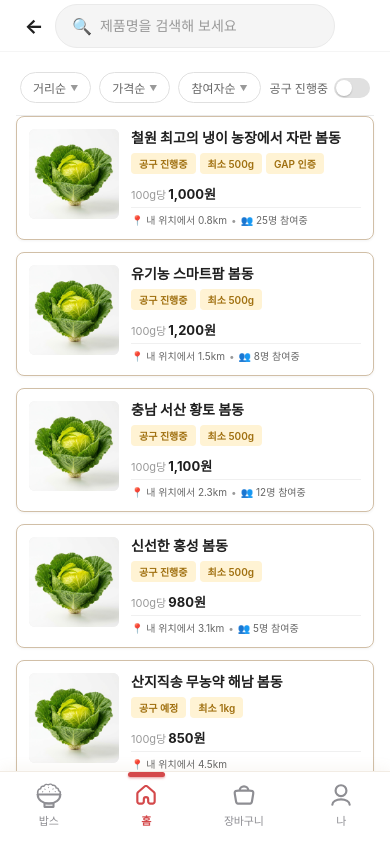
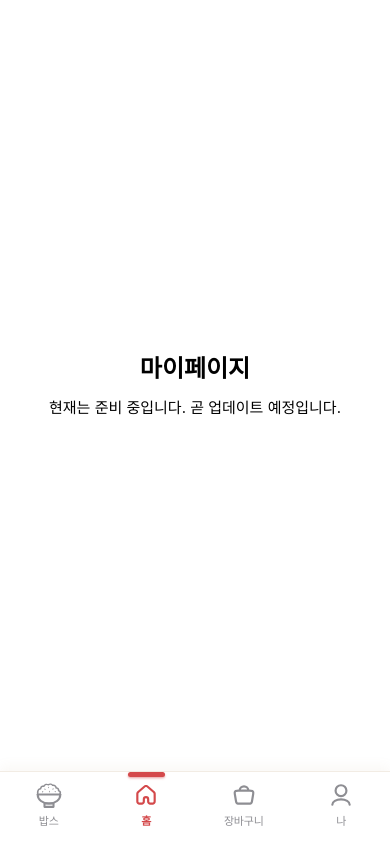
Before and after one commit to nongdamteam/frontend, a React Native app: screen /Profile in a window 390 px wide. Built offline with nearby package versions, Linux system fonts and the light colour scheme.

Commit message:
refactor: 장바구니 및 재품 리스트 등 병합

```diff
--- a/App.tsx
+++ b/App.tsx
@@ -1,19 +1,38 @@
 import React, { useState } from 'react';
 import { StatusBar, StyleSheet, View, useColorScheme } from 'react-native';
 import { SafeAreaProvider } from 'react-native-safe-area-context';
-import { NavigationContainer } from '@react-navigation/native';
+import { NavigationContainer, createNavigationContainerRef } from '@react-navigation/native';
 
 import RootNavigator from '@/navigation/RootNavigator';
 import BottomNavigationBar, { TabType } from '@/components/common/BottomNavigationBar';
+import { RootStackParamList } from './src/navigation/types';
 import { COLORS } from './src/theme/colors';
+
+const navigationRef = createNavigationContainerRef<RootStackParamList>();
+
+const TAB_TO_ROUTE_NAME: Record<TabType, keyof RootStackParamList> = {
+  babs: 'Babs',
+  home: 'Home',
+  cart: 'Cart',
+  profile: 'Profile',
+};
 
 function App() {
   const isDarkMode = useColorScheme() === 'dark';
   const [currentTab, setCurrentTab] = useState<TabType>('home');
 
+  const handleTabChange = (tab: TabType) => {
+    const routeName = TAB_TO_ROUTE_NAME[tab];
+    setCurrentTab(tab);
+
+    if (navigationRef.isReady() && navigationRef.getCurrentRoute()?.name !== routeName) {
+      navigationRef.navigate(routeName);
+    }
+  };
+
   return (
     <SafeAreaProvider>
-      <NavigationContainer>
+      <NavigationContainer ref={navigationRef}>
         <StatusBar
           backgroundColor={COLORS.background}
           barStyle={isDarkMode ? 'light-content' : 'dark-content'}
@@ -22,7 +41,7 @@ function App() {
           <View style={styles.content}>
             <RootNavigator />
           </View>
-          <BottomNavigationBar currentTab={currentTab} onTabChange={setCurrentTab} />
+          <BottomNavigationBar currentTab={currentTab} onTabChange={handleTabChange} />
         </View>
       </NavigationContainer>
     </SafeAreaProvider>
--- a/src/components/common/BackHeader.tsx
+++ b/src/components/common/BackHeader.tsx
@@ -14,18 +14,24 @@ type BackHeaderProps = {
 export default function BackHeader({ title, center, right, onBack }: BackHeaderProps) {
   const insets = useSafeAreaInsets();
   const navigation = useNavigation();
+  const canGoBack = typeof navigation.canGoBack === 'function' ? navigation.canGoBack() : false;
+  const showBackButton = Boolean(onBack) || canGoBack;
 
   const handleBack = () => {
     if (onBack) return onBack();
     // @ts-ignore
-    navigation.goBack();
+    if (canGoBack) navigation.goBack();
   };
 
   return (
     <View style={[styles.header, { paddingTop: insets.top, height: 52 + insets.top }]}>
-      <TouchableOpacity style={styles.headerButton} onPress={handleBack} activeOpacity={0.7}>
-        <Text style={styles.headerButtonText}>←</Text>
-      </TouchableOpacity>
+      {showBackButton ? (
+        <TouchableOpacity style={styles.headerButton} onPress={handleBack} activeOpacity={0.7}>
+          <Text style={styles.headerButtonText}>←</Text>
+        </TouchableOpacity>
+      ) : (
+        <View style={styles.headerButton} />
+      )}
 
       {center ? (
         <View style={styles.centerWrapper}>{center}</View>
--- a/src/navigation/RootNavigator.tsx
+++ b/src/navigation/RootNavigator.tsx
@@ -1,8 +1,10 @@
 import React from 'react';
 import { createNativeStackNavigator } from '@react-navigation/native-stack';
 import { RootStackParamList } from './types';
-import ProductListScreen from '@/screens/ProductList/ProductListScreen';
-import ProductDetailScreen from '@/screens/ProductDetail';
+import HomeScreen from '@/screens/HomeScreen';
+import CartScreen from '@/screens/CartScreen';
+import ProfileScreen from '@/screens/ProfileScreen';
+import BabsScreen from '@/screens/BabsScreen';
 
 const Stack = createNativeStackNavigator<RootStackParamList>();
 
@@ -14,8 +16,10 @@ export function RootNavigator() {
         headerShown: false, // 각각의 화면에서 예쁜 커스텀 헤더를 쓰기 위해 내장 헤더는 비활성화
       }}
     >
-      <Stack.Screen name="Home" component={ProductListScreen} />
-      <Stack.Screen name="Details" component={ProductDetailScreen} />
+      <Stack.Screen name="Babs" component={BabsScreen} />
+      <Stack.Screen name="Home" component={HomeScreen} />
+      <Stack.Screen name="Cart" component={CartScreen} />
+      <Stack.Screen name="Profile" component={ProfileScreen} />
     </Stack.Navigator>
   );
 }
--- a/src/navigation/types.ts
+++ b/src/navigation/types.ts
@@ -1,6 +1,8 @@
 import { IProduct } from '@/screens/ProductList/types';
 
 export type RootStackParamList = {
-  Home: undefined; // 상품 리스트 화면
-  Details: { product: IProduct; entryPoint?: 'home' | 'list' }; // 상품 상세 화면
+  Babs: undefined;
+  Home: undefined;
+  Cart: undefined;
+  Profile: undefined;
 };
--- /dev/null
+++ b/src/screens/BabsScreen.tsx
@@ -0,0 +1,39 @@
+import React from 'react';
+import { SafeAreaView, StyleSheet, Text, View } from 'react-native';
+import { COLORS } from '@/theme/colors';
+import { typography, spacing } from '../styles/theme';
+
+export default function BabsScreen() {
+  return (
+    <SafeAreaView style={styles.safeArea}>
+      <View style={styles.inner}>
+        <Text style={styles.title}>밥스</Text>
+        <Text style={styles.subtitle}>밥스 섹션은 곧 공개됩니다.</Text>
+      </View>
+    </SafeAreaView>
+  );
+}
+
+const styles = StyleSheet.create({
+  safeArea: {
+    flex: 1,
+    backgroundColor: COLORS.background,
+  },
+  inner: {
+    flex: 1,
+    alignItems: 'center',
+    justifyContent: 'center',
+    paddingHorizontal: spacing.lg,
+  },
+  title: {
+    ...typography.headline,
+    fontWeight: '800',
+    marginBottom: spacing.md,
+    color: COLORS.text,
+  },
+  subtitle: {
+    ...typography.body,
+    color: COLORS.textSecondary,
+    textAlign: 'center',
+  },
+});
--- a/src/screens/ProductList/ProductListScreen.tsx
+++ b/src/screens/ProductList/ProductListScreen.tsx
@@ -70,7 +70,6 @@ export function ProductListScreen() {
     <View style={styles.container}>
       <BackHeader
         center={<SearchBar value={searchQuery} onChangeText={setSearchQuery} />}
-        onBack={() => navigation.goBack()}
       />
 
       {/* 상품 목록 리스트 */}
--- /dev/null
+++ b/src/screens/ProfileScreen.tsx
@@ -0,0 +1,39 @@
+import React from 'react';
+import { SafeAreaView, StyleSheet, Text, View } from 'react-native';
+import { COLORS } from '@/theme/colors';
+import { typography, spacing } from '../styles/theme';
+
+export default function ProfileScreen() {
+  return (
+    <SafeAreaView style={styles.safeArea}>
+      <View style={styles.inner}>
+        <Text style={styles.title}>마이페이지</Text>
+        <Text style={styles.subtitle}>현재는 준비 중입니다. 곧 업데이트 예정입니다.</Text>
+      </View>
+    </SafeAreaView>
+  );
+}
+
+const styles = StyleSheet.create({
+  safeArea: {
+    flex: 1,
+    backgroundColor: COLORS.background,
+  },
+  inner: {
+    flex: 1,
+    alignItems: 'center',
+    justifyContent: 'center',
+    paddingHorizontal: spacing.lg,
+  },
+  title: {
+    ...typography.headline,
+    fontWeight: '800',
+    marginBottom: spacing.md,
+    color: COLORS.text,
+  },
+  subtitle: {
+    ...typography.body,
+    color: COLORS.textSecondary,
+    textAlign: 'center',
+  },
+});
```
